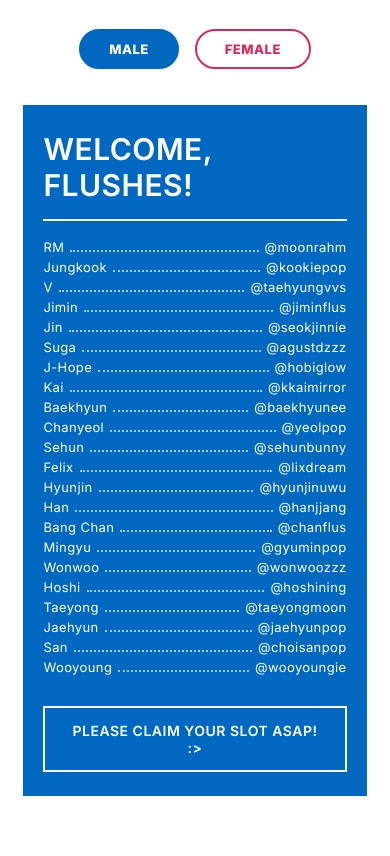
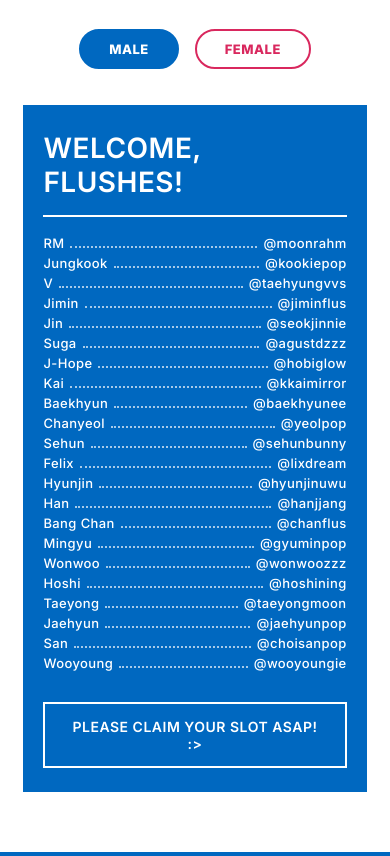
Before and after one commit to poss-of-path/verifan-fluspop, a plain HTML site: page index.html in a window 390 px wide. Shown: the part 982-1838 px from the top of the page. Drawn offline with Linux system fonts and the light colour scheme.

Commit message:
Update index.html

```diff
--- a/index.html
+++ b/index.html
@@ -164,7 +164,7 @@
   .list-box h3{
     text-align: justify;
     text-align-last: justify;
-    font-size: clamp(30px, 5vw, 34px);
+    font-size: clamp(28px, 5vw, 34px);
     font-weight: 600;
     letter-spacing: 0.5px;
     padding-bottom: 16px;
@@ -183,7 +183,7 @@
     align-items: baseline;
     gap: 6px;
     font-size: 14.5px;
-    font-weight: 400;
+    font-weight: 500;
     letter-spacing: 0.4px;
   }
 
```
